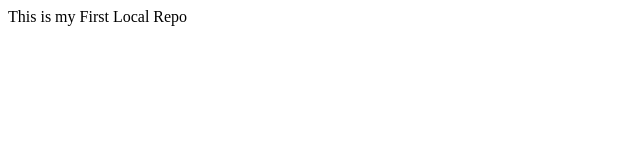
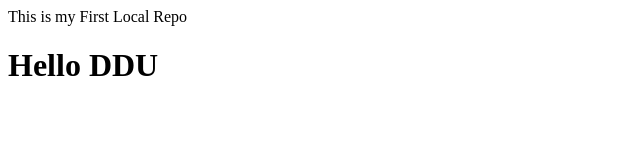
Before and after one commit to Mahiprajapati46/LocalDepos1, a plain HTML site: page index.html in a window 1280 px wide. Shown: the whole page, without its empty margins (0-640 px from the left). Drawn offline with Linux system fonts and the light colour scheme.

Commit message:
Update index file with h1 tag

```diff
--- a/index.html
+++ b/index.html
@@ -1 +1,2 @@
 <p>This is my First Local Repo</p>
+<h1>Hello DDU</h1>
```
